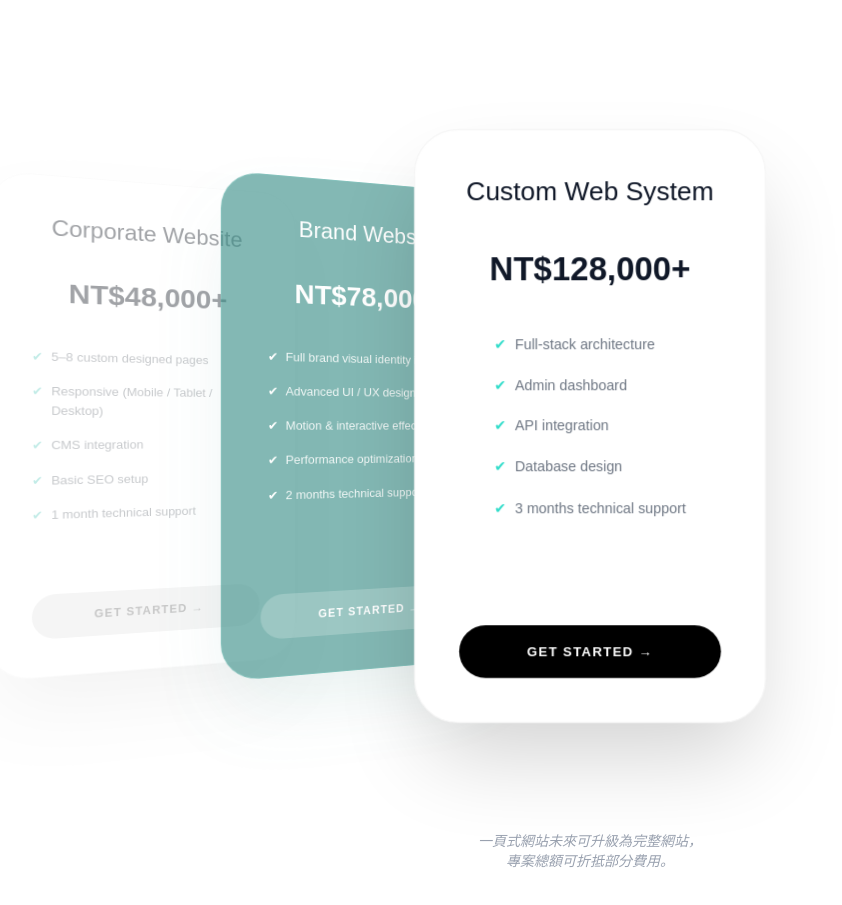
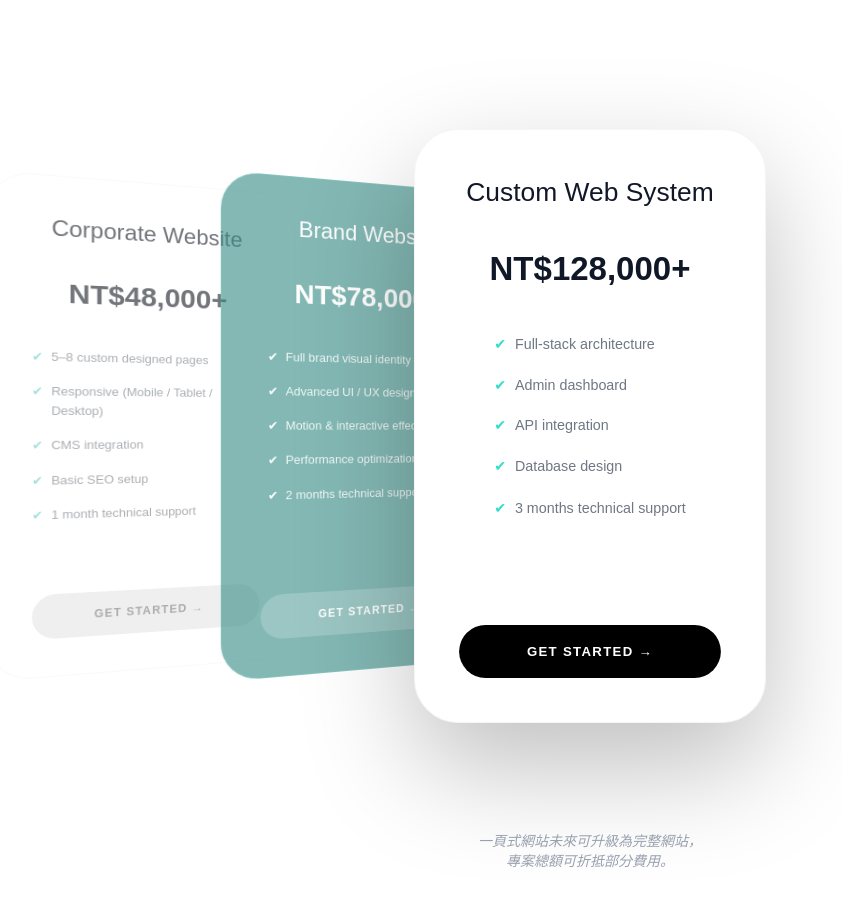
Before and after one commit to devince1105/devince-studio, a Next.js app: page /en in a window 1280 px wide. Shown: the part 2960-3865 px from the top of the page, without its empty margins (50-892 px from the left). Built offline with nearby package versions, Linux system fonts and the light colour scheme.

Commit message:
feat(pricing): add pricing stage card layout

```diff
--- a/components/sections/PricingStage.tsx
+++ b/components/sections/PricingStage.tsx
@@ -1,5 +1,5 @@
 "use client";
-import React, { useState } from "react";
+import React, { useState, useRef } from "react";
 
 interface PricingStageProps {
     data: {
@@ -12,6 +12,18 @@ interface PricingStageProps {
 
 export default function PricingStage({ data, pricingData }: PricingStageProps) {
     const [activeIndex, setActiveIndex] = useState(2);
+    const [mousePos, setMousePos] = useState({ x: 0, y: 0, cardIndex: -1 });
+
+    const handleMouseMove = (e: React.MouseEvent<HTMLDivElement>, index: number) => {
+        const rect = e.currentTarget.getBoundingClientRect();
+        const x = (e.clientX - rect.left) / rect.width - 0.5;
+        const y = (e.clientY - rect.top) / rect.height - 0.5;
+        setMousePos({ x, y, cardIndex: index });
+    };
+
+    const handleMouseLeave = () => {
+        setMousePos({ x: 0, y: 0, cardIndex: -1 });
+    };
 
     return (
         <section id="pricing" className="py-40 px-6 bg-background transition-colors duration-300 overflow-hidden">
@@ -28,30 +40,29 @@ export default function PricingStage({ data, pricingData }: PricingStageProps) {
                 <div className="relative h-[650px] flex items-center justify-center [perspective:1200px] mt-10">
                     {pricingData.map((plan: any, index: number) => {
                         const isActive = index === activeIndex;
+                        const isHovered = mousePos.cardIndex === index;
                         const diff = index - activeIndex;
 
-                        let rotateY = 0;
+                        let rotateYBase = 0;
                         let translateX = 0;
                         let zIndex = 10;
                         let opacity = 1;
                         let scale = 0.95;
 
                         if (isActive) {
-                            rotateY = 0;
+                            rotateYBase = 0;
                             translateX = 0;
                             zIndex = 100;
                             opacity = 1;
                             scale = 1.1;
                         } else {
-                            // High precision fanning offsets
-                            const baseGap = 240; // Default gap
-                            rotateY = diff > 0 ? -25 : 25;
+                            const baseGap = 240;
+                            rotateYBase = diff > 0 ? -25 : 25;
 
-                            // Adjusting translateX for specific indices
                             if (index === 0) {
-                                translateX = diff * 210 - 20; // Bring Landing closer
+                                translateX = diff * 210 - 20;
                             } else if (index === 1) {
-                                translateX = diff * 220; // Bring Corporate closer
+                                translateX = diff * 220;
                             } else {
                                 translateX = diff * baseGap;
                             }
@@ -61,32 +72,64 @@ export default function PricingStage({ data, pricingData }: PricingStageProps) {
                             scale = 0.9;
                         }
 
-                        if (index === 0 && !isActive) {
-                            opacity = 0.4;
-                        }
+                        // CodePen Spark: Mouse Tilt Logic
+                        const tiltX = isHovered ? mousePos.y * -20 : 0;
+                        const tiltY = isHovered ? mousePos.x * 20 : 0;
+                        const innerTranslateX = isHovered ? mousePos.x * -15 : 0;
+                        const innerTranslateY = isHovered ? mousePos.y * -15 : 0;
 
                         return (
                             <div
                                 key={plan.id}
                                 onClick={() => setActiveIndex(index)}
-                                className={`absolute w-[320px] h-[540px] rounded-[2.5rem] transition-all duration-700 ease-[cubic-bezier(0.23,1,0.32,1)] cursor-pointer group
+                                onMouseMove={(e) => handleMouseMove(e, index)}
+                                onMouseLeave={handleMouseLeave}
+                                className={`absolute w-[320px] h-[540px] rounded-[2.5rem] transition-all duration-700 ease-[cubic-bezier(0.23,1,0.32,1)] cursor-pointer group overflow-hidden
                                     ${plan.highlight
-                                        ? "bg-teal-600 dark:bg-teal-700 text-white shadow-[0_40px_80px_-15px_rgba(13,148,136,0.2)] border border-teal-400/30"
-                                        : "bg-white dark:bg-zinc-950 text-gray-900 dark:text-zinc-100 shadow-[0_40px_80px_-12px_rgba(0,0,0,0.12)] border border-neutral-100 dark:border-zinc-800"
+                                        ? "bg-teal-600 dark:bg-teal-700 text-white border border-teal-400/30"
+                                        : "bg-white dark:bg-zinc-950 text-gray-900 dark:text-zinc-100 border border-neutral-100 dark:border-zinc-800"
                                     }
                                     ${isActive
-                                        ? plan.highlight ? "shadow-[0_40px_80px_-15px_rgba(13,148,136,0.4)] scale(1.1)" : "shadow-[0_40px_80px_-12px_rgba(0,0,0,0.18)]"
+                                        ? "shadow-[0_40px_100px_rgba(0,0,0,0.25)] dark:shadow-[0_40px_100px_rgba(0,0,0,0.6)]"
                                         : "grayscale-[0.4] opacity-60"
                                     }
-                                    ${!isActive && "hover:opacity-85 hover:scale-[0.92] hover:grayscale-0"}
+                                    ${isHovered ? "z-[110]" : ""}
                                 `}
                                 style={{
-                                    transform: `translateX(${translateX}px) rotateY(${rotateY}deg) scale(${scale})`,
-                                    zIndex: zIndex,
-                                    opacity: isActive ? 1 : opacity
+                                    transform: `translateX(${translateX}px) rotateY(${rotateYBase + (isHovered ? mousePos.x * 40 : 0)}deg) rotateX(${isHovered ? mousePos.y * -40 : 0}deg) scale(${isHovered ? scale * 1.05 : scale})`,
+                                    zIndex: isHovered ? 200 : zIndex,
+                                    opacity: isActive ? 1 : opacity,
+                                    transformStyle: "preserve-3d"
                                 }}
                             >
-                                <div className="p-10 h-full flex flex-col items-center text-center">
+                                {/* ✨ Shiny Spotlight Border Effect */}
+                                {isHovered && (
+                                    <div
+                                        className="absolute inset-0 pointer-events-none z-50 opacity-100 transition-opacity duration-300"
+                                        style={{
+                                            background: `radial-gradient(1000px circle at ${mousePos.x * 320 + 160}px ${mousePos.y * 540 + 270}px, rgba(45, 212, 191, 0.4), transparent 30%)`,
+                                            mixBlendMode: 'overlay'
+                                        }}
+                                    />
+                                )}
+
+                                {isHovered && (
+                                    <div
+                                        className="absolute inset-0 z-40 rounded-[2.5rem] border-[2px] border-white/40 pointer-events-none opacity-50"
+                                        style={{
+                                            maskImage: `radial-gradient(circle at ${mousePos.x * 320 + 160}px ${mousePos.y * 540 + 270}px, black 0%, transparent 60%)`,
+                                            WebkitMaskImage: `radial-gradient(circle at ${mousePos.x * 320 + 160}px ${mousePos.y * 540 + 270}px, black 0%, transparent 60%)`,
+                                        }}
+                                    />
+                                )}
+
+                                {/* The "Parallax" content layer */}
+                                <div
+                                    className="p-10 h-full flex flex-col items-center text-center transition-transform duration-700 ease-[cubic-bezier(0.23,1,0.32,1)]"
+                                    style={{
+                                        transform: `translateX(${innerTranslateX}px) translateY(${innerTranslateY}px) translateZ(80px)`
+                                    }}
+                                >
                                     <h3 className={`text-2xl font-medium mb-1 ${plan.highlight ? "text-white" : "text-gray-900 dark:text-zinc-100"}`}>
                                         {plan.title}
                                     </h3>
```
